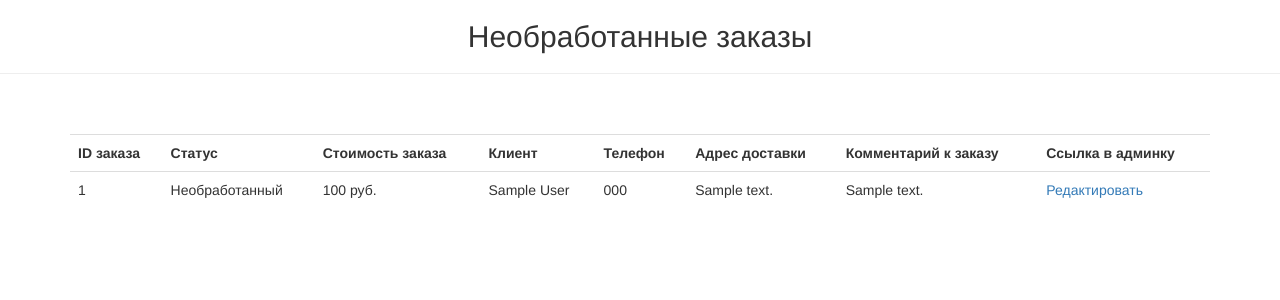
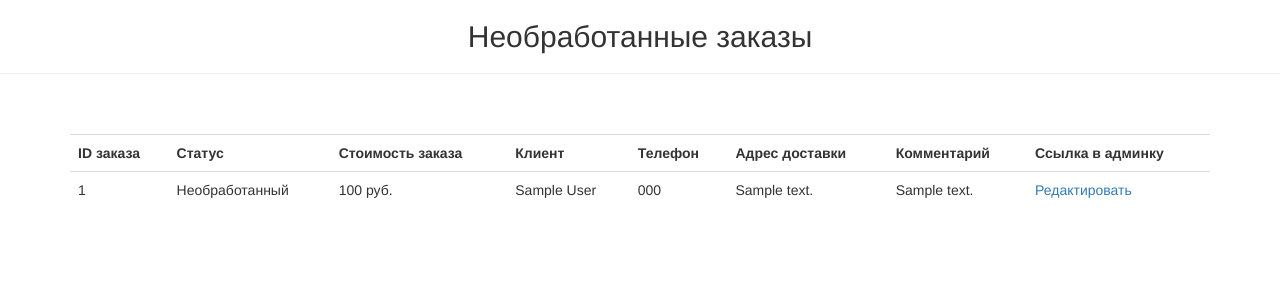
Before and after one commit to olberd/star-burger, a Django app: page /manager/orders/ in a window 1280 px wide. Shown: the part 52-352 px from the top of the page. Run offline with Django 3.2, Linux system fonts and the light colour scheme; a user stored in the database is signed in; tables that the repository leaves empty hold one stand-in row (values such as "Sample post"); parts of the project's set-up code (start-up, migrations or seed data) failed here and were passed over; some libraries are stand-ins or nearby versions.

```diff
--- a/restaurateur/templates/order_items.html
+++ b/restaurateur/templates/order_items.html
@@ -19,7 +19,7 @@
       <th>Клиент</th>
       <th>Телефон</th>
       <th>Адрес доставки</th>
-      <th>Комментарий к заказу</th>
+      <th>Комментарий</th>
       <th>Ссылка в админку</th>
 
     </tr>
```
